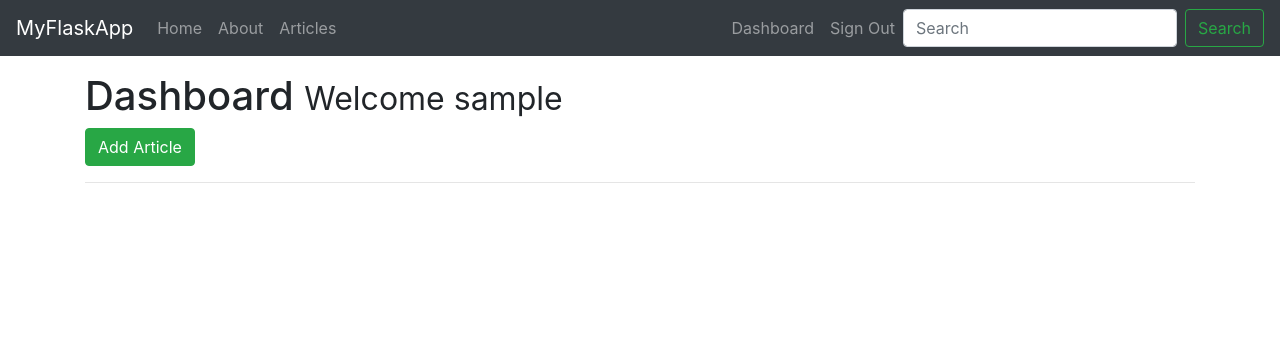
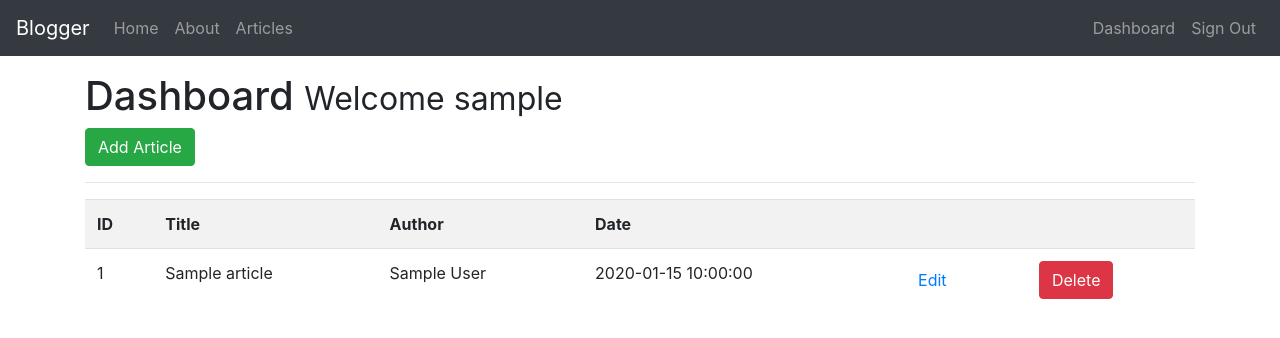
Before and after one commit to pradeshkumarg/BlogApp-Flask, a Flask app: page /dashboard in a window 1280 px wide. Shown: the top 338 px of the page. Run offline with Flask 2, Linux system fonts and the light colour scheme; the visitor is signed in with stand-in values (Sample User, id 1); tables that the repository leaves empty or names only in its code hold one stand-in row (values such as "Sample post"); some libraries are stand-ins or nearby versions.

Commit message:
Updating dashboard

```diff
--- a/app.py
+++ b/app.py
@@ -136,7 +136,20 @@ def is_logged_in(f):
 @app.route("/dashboard")
 @is_logged_in
 def dashboard():
-    return render_template('dashboard.html')
+    # Create cursor
+    cur = mysql.connection.cursor()
+
+    # Get articles
+    result = cur.execute("Select * from articles");
+
+    articles = cur.fetchall()
+
+    if(result>0):
+        return render_template('dashboard.html',articles=articles)
+    else:
+        msg = "No Articles found"
+        return render_template('dashboard.html', msg=msg)
+    cur.close()
 
 # logout
 @app.route("/logout")
--- a/templates/add_article.html
+++ b/templates/add_article.html
@@ -11,7 +11,7 @@
     {{render_field(form.title, class_="form-control")}}
   </div>
   <div class="form-group">
-    {{render_field(form.body, class_="form-control")}}
+    {{render_field(form.body, class_="form-control",id="editor")}}
   </div>
 
   <p> <input type="submit" value="Submit" class="btn btn-primary"> </p>
--- a/templates/dashboard.html
+++ b/templates/dashboard.html
@@ -5,5 +5,25 @@
   <a class="btn btn-success" href="/add_article">Add Article</a>
   <hr>
 
+  <table class="table table-striped">
+    <tr>
+      <th>ID</th>
+      <th>Title</th>
+      <th>Author</th>
+      <th>Date</th>
+      <th></th>
+      <th></th>
+    </tr>
+    {% for article in articles %}
+    <tr>
+      <td>{{article.id}}</td>
+      <td>{{article.title}}</td>
+      <td>{{article.author}}</td>
+      <td>{{article.create_date}}</td>
+      <td> <a href="edit_article/{{article.id}}" class="btn btn-default pullright">Edit</a> </td>
+      <td> <a href="delete_article/{{article.id}}" class="btn btn-danger">Delete</a> </td>
+    </tr>
+    {% endfor %}
+  </table>
 
 {% endblock %}
--- a/templates/home.html
+++ b/templates/home.html
@@ -6,6 +6,12 @@
 <div class="jumbotron text-center">
   <h1>Welcome to FlaskApp</h1>
   <p class="lead">This app is built using Python Flask framework</p>
+
+  {% if session.logged_in == NULL %}
+    <a href="/register" class="btn btn-primary btn-lg">Register</a>
+    <a href="/login" class="btn btn-success btn-lg">Login</a>
+
+  {% endif %}
 </div>
 
 {% endblock %}
--- a/templates/includes/_navbar.html
+++ b/templates/includes/_navbar.html
@@ -1,5 +1,5 @@
 <nav class="navbar navbar-expand-md navbar-dark bg-dark fixed-top">
-  <a class="navbar-brand" href="#">MyFlaskApp</a>
+  <a class="navbar-brand" href="#">Blogger</a>
   <button class="navbar-toggler" type="button" data-toggle="collapse" data-target="#navbarsExampleDefault" aria-controls="navbarsExampleDefault" aria-expanded="false" aria-label="Toggle navigation">
         <span class="navbar-toggler-icon"></span>
       </button>
@@ -36,10 +36,5 @@
       </li>
       {% endif %}
     </ul>
-
-    <form class="form-inline my-2 my-lg-0">
-      <input class="form-control mr-sm-2" type="text" placeholder="Search" aria-label="Search">
-      <button class="btn btn-outline-success my-2 my-sm-0" type="submit">Search</button>
-    </form>
   </div>
 </nav>
--- a/templates/layout.html
+++ b/templates/layout.html
@@ -5,6 +5,7 @@
     <title>My Flask App</title>
     <link rel="stylesheet" href="https://stackpath.bootstrapcdn.com/bootstrap/4.1.3/css/bootstrap.min.css">
     <script type="text/javascript" src="https://stackpath.bootstrapcdn.com/bootstrap/4.1.3/js/bootstrap.min.js"></script>
+    <script src="https://cdn.ckeditor.com/4.10.0/standard/ckeditor.js"></script>
   </head>
   <body>
     {% include 'includes/_navbar.html'%}
@@ -14,5 +15,6 @@
       {% include 'includes/_messages.html' %}
       {% block body %} {% endblock %}
     </div>
+        <script>CKEDITOR.replace( 'editor' );</script>
   </body>
 </html>
```
Also changed, not shown: templates/article.html (+6 -4 lines).
